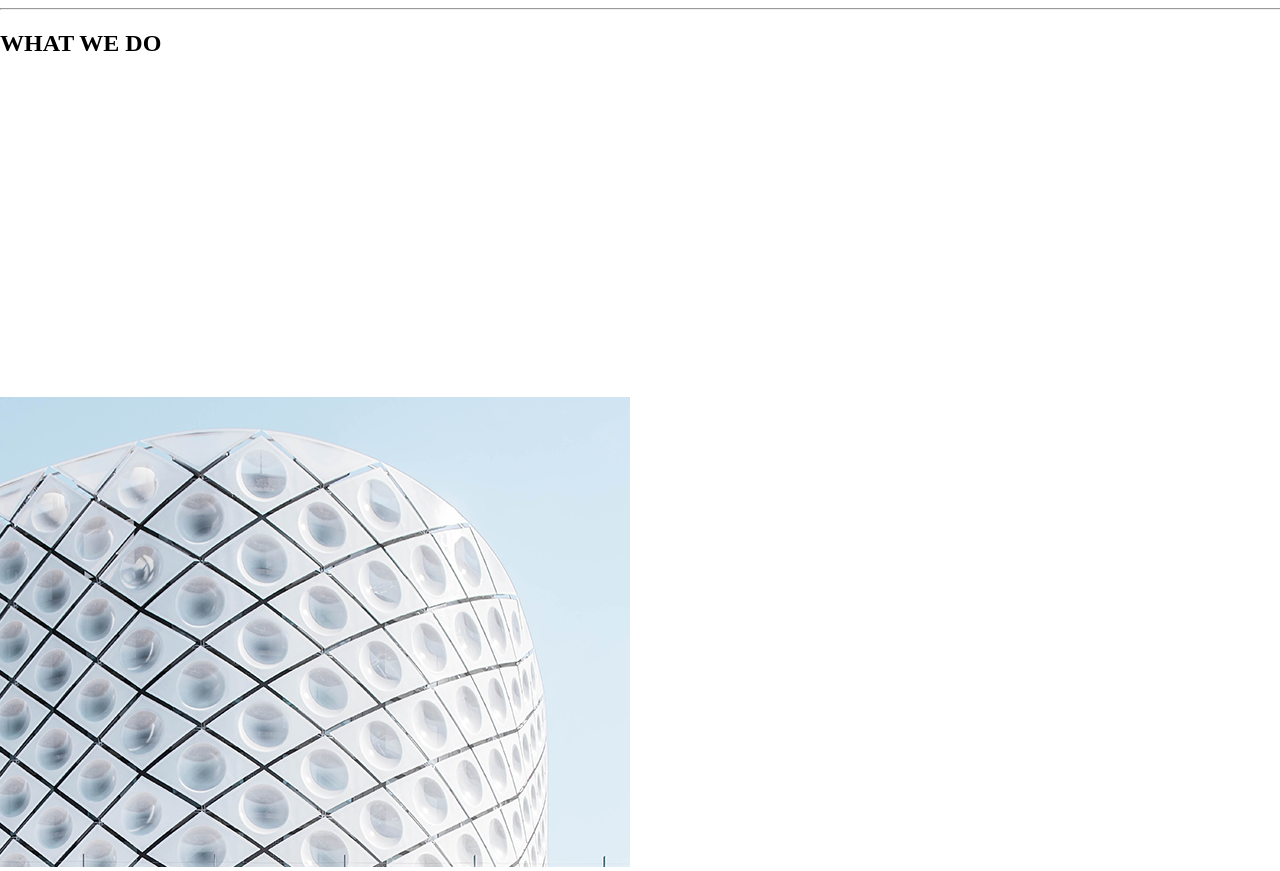
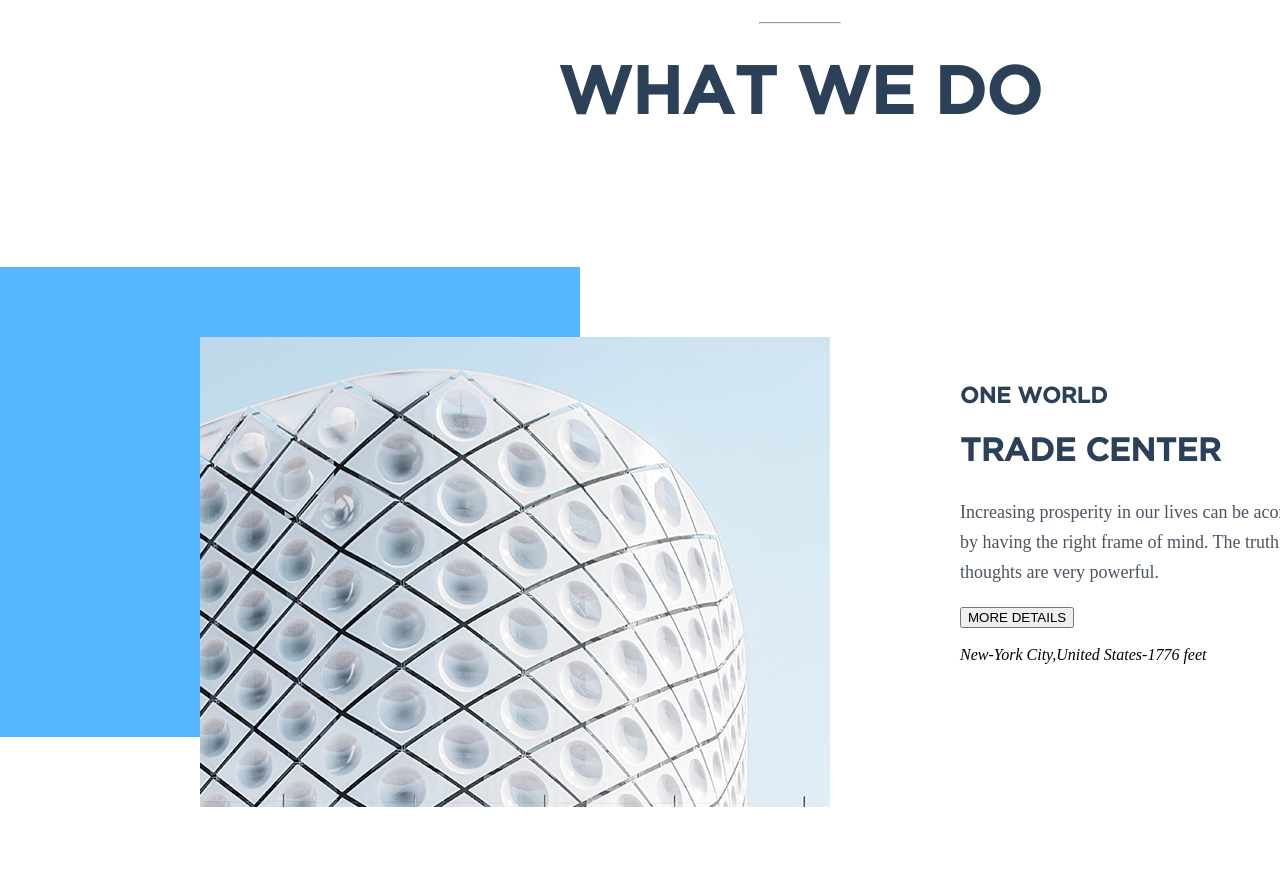
Before and after one commit to Derik-son/beetroot-js-exam, a plain HTML site: page index.html in a window 1280 px wide. Shown: the part 870-1741 px from the top of the page. After the commit the page ends 1692 px from the top, so only its background shows below. Drawn offline with Linux system fonts and the light colour scheme; a web font is replaced by a local one.

Commit message:
fix scss

```diff
--- a/index.html
+++ b/index.html
@@ -4,10 +4,9 @@
    <meta charset="UTF-8">
    <meta name="viewport" content="width=device-width, initial-scale=1.0">
    <title>Monticello</title>
-   <link rel="stylesheet" href="./main.scss/monticello.css">
-   <link href="/your-path-to-fontawesome/css/brands.css" rel="stylesheet">
-   <link rel="stylesheet" href="./Gotham-Font/">
-
+   <link rel="stylesheet" href="./scss/monticello.css">
+   <link rel="preconnect" href="https://fonts.gstatic.com">
+<link href="https://fonts.googleapis.com/css2?family=Open+Sans:ital,wght@0,300;0,400;1,400&display=swap" rel="stylesheet">
 </head>
 <body>
 <header >
@@ -37,17 +36,26 @@
 
 <!--//////////////////////////////////////////////////////////////-->
 <section class="about">
-<div class="header">
+<div class="about-header">
    <hr>
    <h1> WHAT WE DO</h1>
+</div>
    <div class="content">
       <div class="image">
-         <div class="color-box"></div>
-         <div class="image-box"> <img src="./img/joel-filipe-151697.png" alt=""></div>
+         <div class="color-box"><div class="image-box"> <img src="./img/joel-filipe-151697.png" alt=""></div></div>
       </div>
-      <div class="text-container"></div>
+
+      <div class="text-container">
+         <h2>ONE WORLD</h2>
+         <h1>TRADE CENTER</h1>
+         <p>Increasing prosperity in our lives can be acomplished <br> by having the right frame of mind. The truth is, our <br> thoughts are very powerful.</p>
+         <button class="about-button">MORE DETAILS</button>
+          <br>
+          <br>
+         <i>New-York City,United States-1776 feet</i>
+      </div>
    </div>
-</div>
+
 </section>
    <script src="./monticello.js"></script>
 </body>
--- a/main.scss/monticello.scss
+++ b/scss/monticello.scss
@@ -1,7 +1,6 @@
-@font-face{
+@font-face {
    font-family: "Gotham";
-   src:url(../Gotham-Font/Gotham-Bold.otf);
-   src: url(../Gotham-Font/GothamBook.ttf);
+   src: url("/fonts/Gotham\ Medium\ Regular.ttf");
 }
 body{
    margin: 0 auto;
@@ -40,25 +39,7 @@ header{
    }
 }
 
-.social-logo{
-   width: 150px;
-   padding: 10px;
-   display: flex;
-   justify-content: space-around;
-   color: rgb(255, 255, 255);
-   text-transform: uppercase;
-   line-height: 1.375;
 
-   a{
-   border: 3px solid #ffffff;
-   border-width: 1px;
-   border-color: rgb(255, 255, 255);
-   border-style: solid;
-   border-radius: 50%;
-   width: 39px;
-   height: 38px;
-   }
-}
 
 .header-title{
 
@@ -92,22 +73,74 @@ header{
    height: 800px;
 
 }
-.header {
+.about-header {
+   font-size: 44px;
+   font-family: "Gotham";
+   color: rgb(44, 64, 88);
+   font-weight: bold;
+   text-transform: uppercase;
+   line-height: 0.5;
+   text-align: center;
+   z-index: 224;
+   hr{
+      width: 80px;
+
+   }
 }
 .content {
+   width: 1600px;
+   display: flex;
+
 }
 .image {
+   width: 60%;
+   padding-top: 100px;
+
 }
 .color-box {
-   background-color: #607cf1;
-   width: 630px;
+
+   background-color: #55b7ff;
+   width: 580px;
    height: 470px;
 }
 .image-box {
    width: 630px;
    height: 470px;
-   margin-top: 300px;
+   padding-top: 70px;
+   padding-left: 200px;
+
 
 }
 .text-container {
+
+   padding-top: 200px;
+
+   h2{
+      margin-bottom: 10px;
+      font-size: 22px;
+      font-family: "Gotham";
+      color: rgb(44, 64, 88);
+      text-transform: uppercase;
+      line-height: 1.091;
+   }
+   h1{
+      font-size: 32px;
+      font-family: "Gotham";
+      color: rgb(44, 64, 88);
+      text-transform: uppercase;
+      line-height: 1.091;
+   }
+   p{
+      margin-bottom: 20px;
+      font-size: 18px;
+      font-family: "OpenSans";
+      font-weight: 400;
+      color: rgb(75, 85, 98);
+      line-height: 1.667;
+      text-align: left;
+   button{
+      width: 190px;
+      margin-bottom: 10px;
+   }
+   }
 }
```
Also changed, not shown: Fonts/Gotham Medium Regular.ttf (added), Fonts/GothamBook.ttf (added), Fonts/gothambold1.ttf (added), img/header-bg.png, scss/monticello.css, 2 other files.
